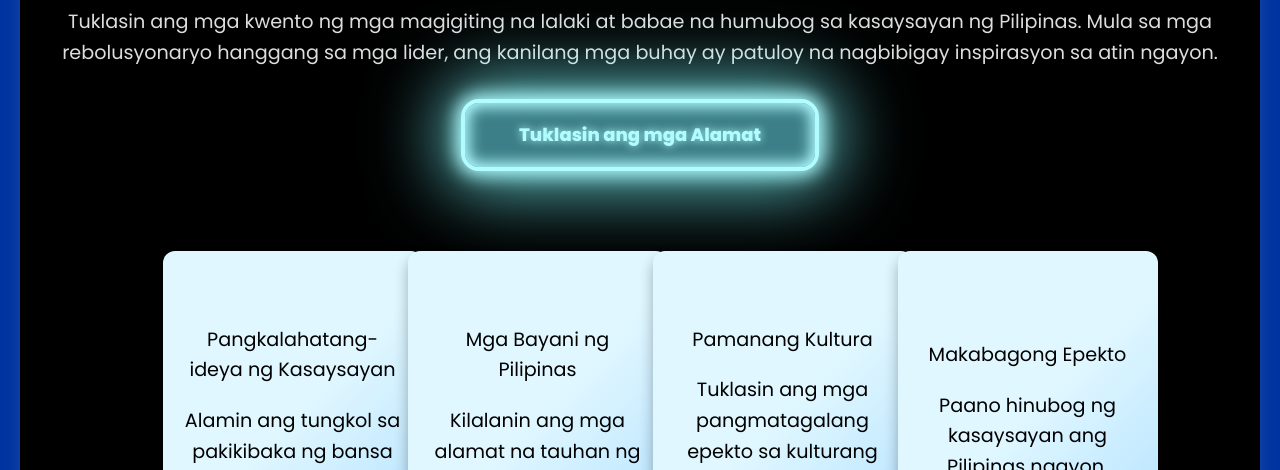
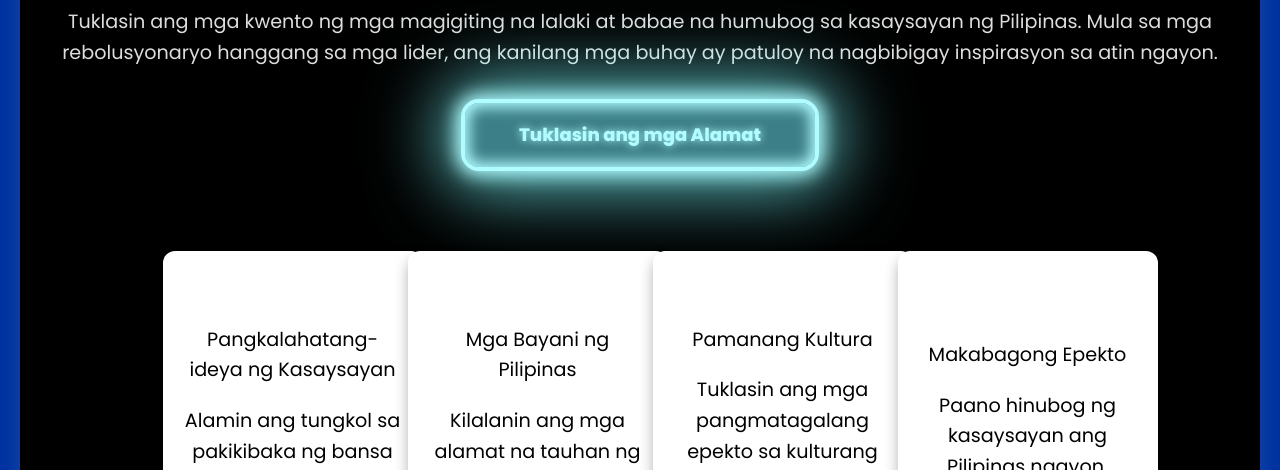
Before and after one commit to Xtian50/BayaniChronicles, a plain HTML site: page index.html in a window 1280 px wide. Shown: the part 330-800 px from the top of the page. Drawn offline with Linux system fonts and the light colour scheme.

Commit message:
change the color of card on index.html

```diff
--- a/index.html
+++ b/index.html
@@ -160,10 +160,10 @@
             padding: 20px;
         }
         .flip-card-front {
-            background: linear-gradient(135deg, #e0f7ff 50%, #b0e0ff 100%);
+            background: linear-gradient(135deg, #ffffff 50%, #ffffff 100%);
         }
         .flip-card-back {
-            background: linear-gradient(135deg, #70c0ff 50%, #007bff 100%);
+            background: linear-gradient(135deg, #0040b6 50%, #0040b6 100%);
             transform: rotateY(180deg);
             color: white;
         }
```
